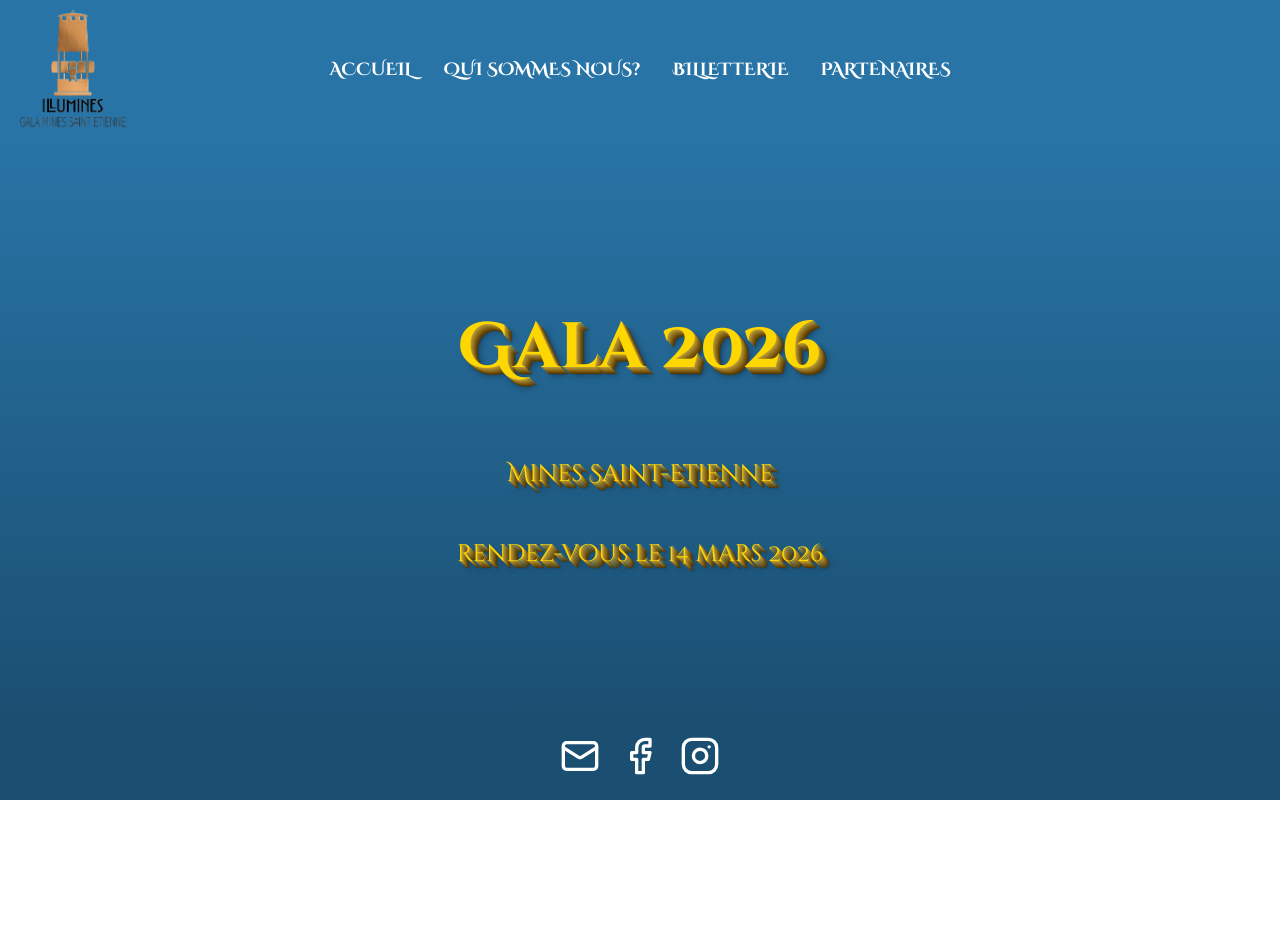
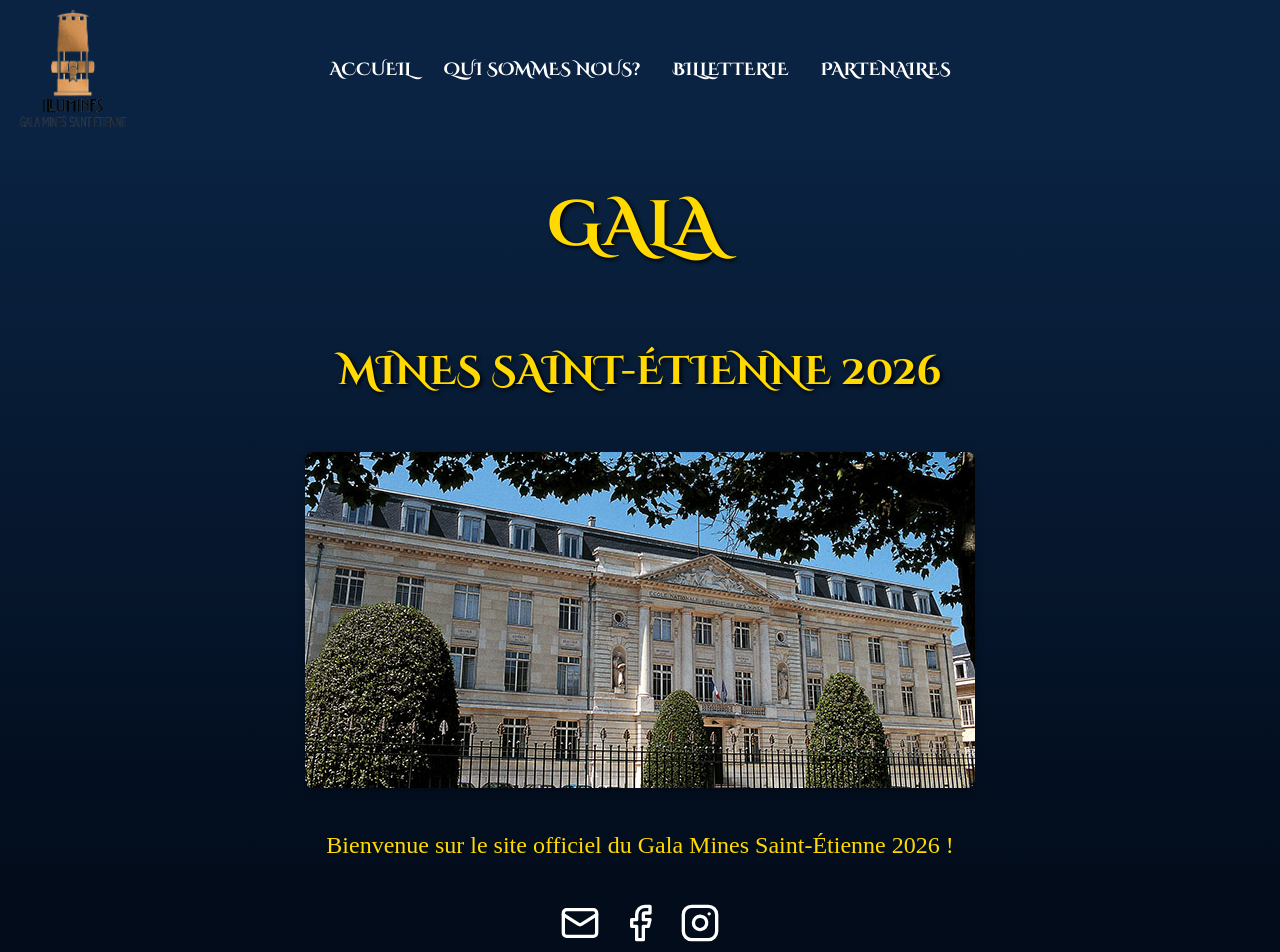
Before and after one commit to emse-students/refonte-gala, a SvelteKit app: page / in a window 1280 px wide. Shown: the top 952 px of the page. Before the commit the page ends 800 px from the top, so only its background shows below. Built offline with nearby package versions, Linux system fonts and the light colour scheme.

Commit message:
color change + code plus clean

```diff
--- a/src/app.css
+++ b/src/app.css
@@ -1,5 +1,18 @@
+:root {
+    --color-primary: #0A2342;
+    --color-secondary: #020C1B;
+    --color-accent: #ffd900;
+    --color-text-shadow: #000000;
+
+    --font-heading: 'Cinzel Decorative', serif;
+    --font-body: serif;
+
+    --gradient-bg: linear-gradient(180deg, var(--color-primary) 0%, var(--color-secondary) 100%);
+}
+
 body {
     margin: 0;
     padding: 0;
     box-sizing: border-box;
+    font-family: var(--font-body);
 }
--- a/src/app.html
+++ b/src/app.html
@@ -1,5 +1,5 @@
 <!doctype html>
-<html lang="en">
+<html lang="fr">
 	<head>
 		<meta charset="utf-8" />
 		<meta name="viewport" content="width=device-width, initial-scale=1" />
--- /dev/null
+++ b/src/lib/components/Footer.svelte
@@ -0,0 +1,84 @@
+<script lang="ts">
+</script>
+
+<footer>
+	<a href="mailto: gala@emse.fr" aria-label="Contactez-nous par mail">
+		<svg
+			xmlns="http://www.w3.org/2000/svg"
+			width="40"
+			height="40"
+			viewBox="0 0 24 24"
+			fill="none"
+			stroke="currentColor"
+			stroke-width="2"
+			stroke-linecap="round"
+			stroke-linejoin="round"
+			class="icon"
+			><rect width="20" height="16" x="2" y="4" rx="2" /><path
+				d="m22 7-8.97 5.7a1.94 1.94 0 0 1-2.06 0L2 7"
+			/></svg
+		>
+	</a>
+	<a
+		href="https://www.facebook.com/galaminessaintetienne?locale=fr_FR"
+		target="_blank"
+		rel="noopener noreferrer"
+		aria-label="Visitez notre page Facebook"
+	>
+		<svg
+			xmlns="http://www.w3.org/2000/svg"
+			width="40"
+			height="40"
+			viewBox="0 0 24 24"
+			fill="none"
+			stroke="currentColor"
+			stroke-width="2"
+			stroke-linecap="round"
+			stroke-linejoin="round"
+			class="icon"
+			><path d="M18 2h-3a5 5 0 0 0-5 5v3H7v4h3v8h4v-8h3l1-4h-4V7a1 1 0 0 1 1-1h3z" /></svg
+		>
+	</a>
+	<a
+		href="https://www.instagram.com/galaillumines/"
+		target="_blank"
+		rel="noopener noreferrer"
+		aria-label="Visitez notre page Instagram"
+	>
+		<svg
+			xmlns="http://www.w3.org/2000/svg"
+			width="40"
+			height="40"
+			viewBox="0 0 24 24"
+			fill="none"
+			stroke="currentColor"
+			stroke-width="2"
+			stroke-linecap="round"
+			stroke-linejoin="round"
+			class="icon"
+			><rect width="20" height="20" x="2" y="2" rx="5" ry="5" /><path
+				d="M16 11.37A4 4 0 1 1 12.63 8 4 4 0 0 1 16 11.37z"
+			/><line x1="17.5" x2="17.51" y1="6.5" y2="6.5" /></svg
+		>
+	</a>
+</footer>
+
+<style>
+	footer {
+		display: flex;
+		justify-content: center;
+		align-items: center;
+		gap: 20px;
+		padding: 20px;
+		background-color: var(--color-secondary);
+	}
+
+	.icon {
+		color: white;
+		transition: color 0.2s;
+	}
+
+	a:hover .icon {
+		color: var(--color-accent);
+	}
+</style>
--- a/src/routes/Header.svelte
+++ b/src/lib/components/Header.svelte
@@ -32,8 +32,6 @@
 	}
 </script>
 
-<title>Gala 2026 - Mines Saint-Etienne</title>
-
 <header class:menu-open={navOpen}>
 	<div class="header-left">
 		<a href="/">
@@ -42,8 +40,8 @@
 	</div>
 	<nav class="nav-menu" class:open={navOpen}>
 		<ul bind:this={navUl}>
-			<li aria-current={page.url.pathname.startsWith(resolve('/accueil')) ? 'page' : undefined}>
-				<a href={resolve('/accueil')} onclick={closeNav}>Accueil</a>
+			<li aria-current={page.url.pathname === resolve('/') ? 'page' : undefined}>
+				<a href={resolve('/')} onclick={closeNav}>Accueil</a>
 			</li>
 			<li
 				aria-current={page.url.pathname.startsWith(resolve('/qui-sommes-nous'))
@@ -68,7 +66,7 @@
 
 <style>
 	header {
-		background-color: #2874A6;
+		background-color: var(--color-primary);
 		padding: 10px 20px;
 		display: flex;
 		align-items: center;
--- a/src/routes/+layout.svelte
+++ b/src/routes/+layout.svelte
@@ -1,7 +1,7 @@
 <script lang="ts">
 	import favicon from '$lib/assets/favicon.svg';
-	import Footer from './Footer.svelte';
-	import Header from './Header.svelte';
+	import Footer from '$lib/components/Footer.svelte';
+	import Header from '$lib/components/Header.svelte';
 	import '../app.css';
 
 	let { children } = $props();
--- a/src/routes/+page.svelte
+++ b/src/routes/+page.svelte
@@ -1,50 +1,60 @@
 <script lang="ts">
+	import { asset } from '$app/paths';
 </script>
 
+<svelte:head>
+	<title>Accueil - Gala Mines Saint-Étienne</title>
+</svelte:head>
+
 <div class="page-content">
-	<h1>Gala 2026</h1>
-	<p>Mines Saint-Etienne</p>
-	<p>rendez-vous le 14 mars 2026</p>
+	<h1>GALA</h1>
+	<h2>MINES SAINT-ÉTIENNE 2026</h2>
+	<img
+		src={asset('/accueil/facadeENSMSE.jpg')}
+		alt="Façade de l'école des Mines de Saint-Étienne"
+		class="facade-img"
+	/>
+	<p>Bienvenue sur le site officiel du Gala Mines Saint-Étienne 2026 !</p>
 </div>
 
 <style>
+	.facade-img {
+		max-width: 80%;
+		height: auto;
+		margin: 20px auto;
+		border-radius: 8px;
+		box-shadow: 0 4px 8px rgba(0, 0, 0, 0.3);
+	}
+
 	.page-content {
 		text-align: center;
-		background: linear-gradient(180deg, #2874A6 0%,  #1B4F72 100%);
+		background: var(--gradient-bg);
 		flex: 1;
 		display: flex;
 		flex-direction: column;
 		justify-content: center;
 	}
-	h1 {
-		font-family: 'Cinzel Decorative', serif;
-		color: gold;
+
+	.page-content h1 {
+		font-family: var(--font-heading);
+		color: var(--color-accent);
 		font-size: 4em;
 		font-weight: bold;
-		text-shadow:
-			1px 1px 0 #b59535,
-			2px 2px 0 #a6862b,
-			3px 3px 0 #967622,
-			4px 4px 0 #876718,
-			5px 5px 0 #78570f,
-			6px 6px 0 #694805,
-			7px 7px 0 #5a3800,
-			8px 8px 7px rgba(0, 0, 0, 0.4),
-			8px 8px 1px rgba(0, 0, 0, 0.1);
+		text-shadow: 2px 2px 4px var(--color-text-shadow);
+		padding-right: 0.2em; /* Optical centering */
 	}
-	p {
-		font-family: 'Cinzel Decorative', serif;
-		color: gold;
+
+	.page-content h2 {
+		font-family: var(--font-heading);
+		color: var(--color-accent);
+		font-size: 2.5em;
+		font-weight: bold;
+		text-shadow: 2px 2px 4px var(--color-text-shadow);
+	}
+	.page-content p {
+		font-family: var(--font-body);
+		color: var(--color-accent);
 		font-size: 1.5em;
-		text-shadow:
-			1px 1px 0 #b59535,
-			2px 2px 0 #a6862b,
-			3px 3px 0 #967622,
-			4px 4px 0 #876718,
-			5px 5px 0 #78570f,
-			6px 6px 0 #694805,
-			7px 7px 0 #5a3800,
-			8px 8px 7px rgba(0, 0, 0, 0.4),
-			8px 8px 1px rgba(0, 0, 0, 0.1);
+		font-weight: normal;
 	}
 </style>
--- a/src/routes/Footer.svelte
+++ /dev/null
@@ -1,34 +0,0 @@
-<script lang="ts">
-</script>
-
-<footer>
-    <a href="mailto: gala@emse.fr" aria-label="Contactez-nous par mail">
-        <svg xmlns="http://www.w3.org/2000/svg" width="40" height="40" viewBox="0 0 24 24" fill="none" stroke="currentColor" stroke-width="2" stroke-linecap="round" stroke-linejoin="round" class="icon"><rect width="20" height="16" x="2" y="4" rx="2"/><path d="m22 7-8.97 5.7a1.94 1.94 0 0 1-2.06 0L2 7"/></svg>
-    </a>
-    <a href="https://www.facebook.com/galaminessaintetienne?locale=fr_FR" target="_blank" rel="noopener noreferrer" aria-label="Visitez notre page Facebook">
-        <svg xmlns="http://www.w3.org/2000/svg" width="40" height="40" viewBox="0 0 24 24" fill="none" stroke="currentColor" stroke-width="2" stroke-linecap="round" stroke-linejoin="round" class="icon"><path d="M18 2h-3a5 5 0 0 0-5 5v3H7v4h3v8h4v-8h3l1-4h-4V7a1 1 0 0 1 1-1h3z"/></svg>
-    </a>
-    <a href="https://www.instagram.com/galaillumines/" target="_blank" rel="noopener noreferrer" aria-label="Visitez notre page Instagram">
-        <svg xmlns="http://www.w3.org/2000/svg" width="40" height="40" viewBox="0 0 24 24" fill="none" stroke="currentColor" stroke-width="2" stroke-linecap="round" stroke-linejoin="round" class="icon"><rect width="20" height="20" x="2" y="2" rx="5" ry="5"/><path d="M16 11.37A4 4 0 1 1 12.63 8 4 4 0 0 1 16 11.37z"/><line x1="17.5" x2="17.51" y1="6.5" y2="6.5"/></svg>
-    </a>
-</footer>
-
-<style>
-    footer {
-        display: flex;
-        justify-content: center;
-        align-items: center;
-        gap: 20px;
-        padding: 20px;
-        background-color: #1B4F72;
-    }
-
-    .icon {
-        color: white;
-        transition: color 0.2s;
-    }
-
-    a:hover .icon {
-        color: gold;
-    }
-</style>
--- a/src/routes/accueil/+page.svelte
+++ /dev/null
@@ -1,42 +0,0 @@
-<script lang="ts">
-    import { asset } from "$app/paths";
-</script>
-<div class="page-content">
-    <h1>Accueil</h1>
-    <img src={asset("/accueil/facadeENSMSE.jpg")} alt="Façade de l'école des Mines de Saint-Étienne" class="facade-img" />
-    <p>Bienvenue sur le site officiel du Gala Mines Saint-Étienne 2026 !</p>
-</div>
-<style>
-    .facade-img {
-        max-width: 80%;
-        height: auto;
-        margin: 20px auto;
-        border-radius: 8px;
-        box-shadow: 0 4px 8px rgba(0,0,0,0.3);
-    }
-
-    .page-content {
-        text-align: center;
-        background: linear-gradient(180deg, #2874A6 0%,  #1B4F72 100%);
-        flex: 1;
-        display: flex;
-        flex-direction: column;
-        justify-content: center;
-    }
-
-    .page-content h1{
-        font-family: 'Cinzel Decorative', serif;
-        color: rgba(255, 217, 0, 0.94);
-        font-size: 4em;
-        font-weight: bold;
-        text-shadow:
-            2px 2px 4px #000000;
-    }
-
-    .page-content p{
-        font-family: serif;
-        color: rgba(255, 217, 0, 0.94);
-        font-size: 1.5em;
-        font-weight : normal;
-    }
-</style>
--- a/src/routes/billetterie/+page.svelte
+++ b/src/routes/billetterie/+page.svelte
@@ -8,7 +8,7 @@
 <style>
     .page-content {
         text-align: center;
-        background: linear-gradient(180deg, #2874A6 0%,  #1B4F72 100%);
+        background: linear-gradient(180deg,var(--color-primary) 0%,  var(--color-secondary) 100%);
         flex: 1;
         display: flex;
         flex-direction: column;
--- a/src/routes/hebergement-et-transport/+page.svelte
+++ b/src/routes/hebergement-et-transport/+page.svelte
@@ -7,7 +7,7 @@
 <style>
     .page-content {
         text-align: center;
-        background: linear-gradient(180deg, #2874A6 0%,  #1B4F72 100%);
+        background: linear-gradient(180deg, var(--color-primary) 0%,  var(--color-secondary) 100%);
         flex: 1;
         display: flex;
         flex-direction: column;
--- a/src/routes/partenaires/+page.svelte
+++ b/src/routes/partenaires/+page.svelte
@@ -1,23 +1,29 @@
 <script lang="ts">
-	import { asset } from "$app/paths";
-
+	import { asset } from '$app/paths';
 </script>
 
 <div class="page-content">
 	<h1>Partenaires</h1>
-	<p>Nous remercions chaleureusement nos partenaires pour leur soutien au Gala Mines Saint-Étienne 2026.</p>
+	<p>
+		Nous remercions chaleureusement nos partenaires pour leur soutien au Gala Mines Saint-Étienne
+		2026.
+	</p>
 	<a href="https://www.societegenerale.com/fr">
-		<img src={asset("/partenaires/sg.png")} alt="logo_sg" style="max-width: 200px; margin: 20px;"/>
+		<img src={asset('/partenaires/sg.png')} alt="logo_sg" style="max-width: 200px; margin: 20px;" />
 	</a>
 	<a href="http://paulh-homme.com/">
-		<img src={asset("/partenaires/paulh-nobg.png")} alt="logo_paulH" style="max-width: 200px; margin: 20px;"/>
+		<img
+			src={asset('/partenaires/paulh-nobg.png')}
+			alt="logo_paulH"
+			style="max-width: 200px; margin: 20px;"
+		/>
 	</a>
 </div>
 
 <style>
 	.page-content {
 		text-align: center;
-		background: linear-gradient(180deg, #2874a6 0%, #1b4f72 100%);
+		background: linear-gradient(180deg, var(--color-primary) 0%, var(--color-secondary) 100%);
 		flex: 1;
 		display: flex;
 		flex-direction: column;
--- a/src/routes/qui-sommes-nous/+page.svelte
+++ b/src/routes/qui-sommes-nous/+page.svelte
@@ -16,7 +16,7 @@
 <style>
     .page-content {
         text-align: center;
-        background: linear-gradient(180deg, #2874A6 0%,  #1B4F72 100%);
+        background: linear-gradient(180deg, var(--color-primary) 0%,  var(--color-secondary) 100%);
         flex: 1;
         display: flex;
         flex-direction: column;
```
